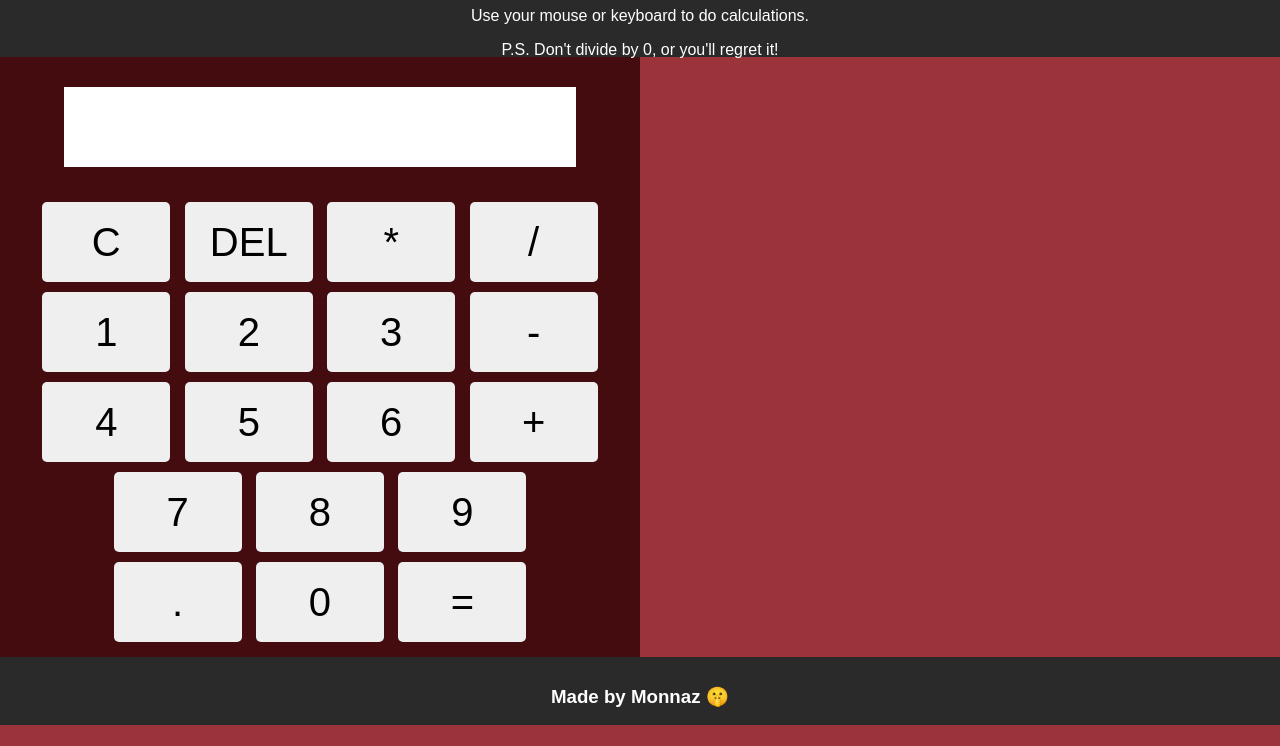
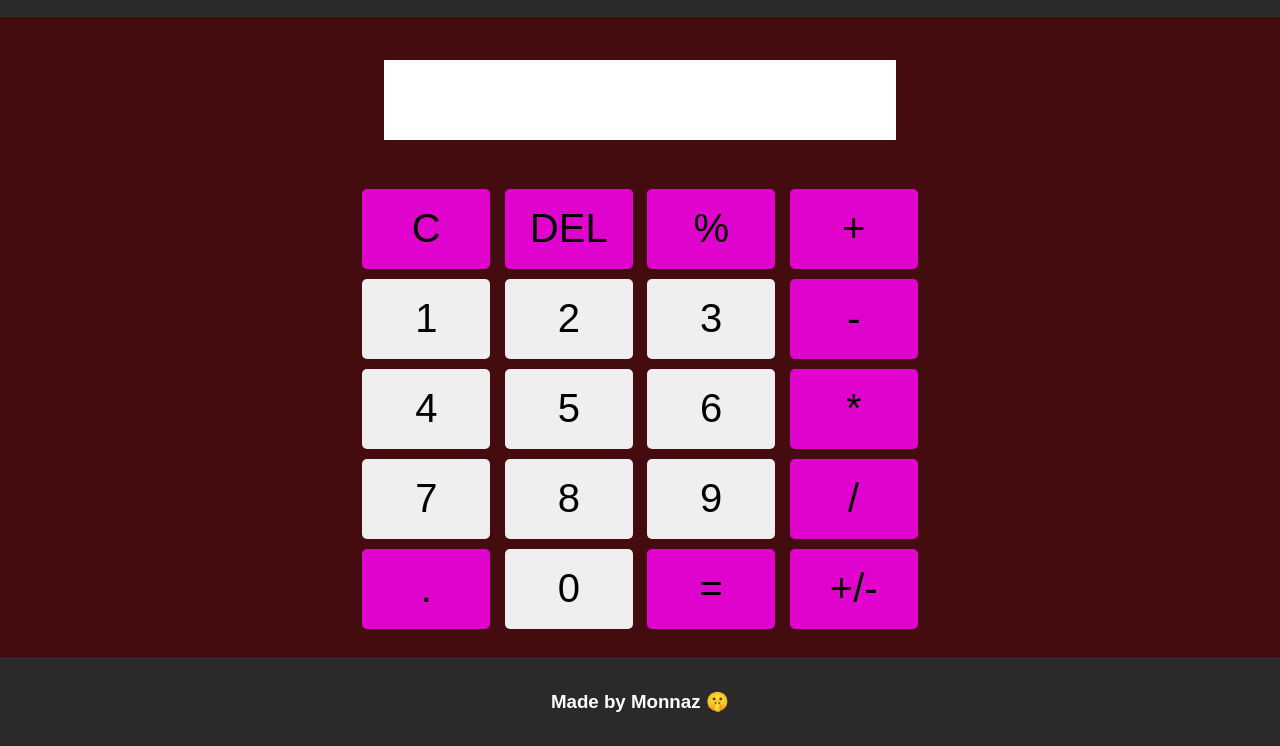
Before and after one commit to Monnaz131/odin-calculator, a plain HTML site: page index.html in a window 1280 px wide. Shown: the part 83-829 px from the top of the page. Before the commit the page ends 808 px from the top, so only its background shows below. Drawn offline with Linux system fonts and the light colour scheme.

Commit message:
Fix display problems

```diff
--- a/index.html
+++ b/index.html
@@ -11,39 +11,41 @@
 <body>
     <header>
         <h1>Online Calculator</h1>
-        <p>Use your mouse or keyboard to do calculations.</p>
-        <p>P.S. Don't divide by 0, or you'll regret it!</p>
     </header>
-    <section id="calculator">
+    <section>
+        <div id="calculator">
             <div id="display" class="display"></div>
             <div id="buttons">
                 <div id="row-one">
-                <button id="clear" class="clear">C</button>
-                <button id="delete" class="delete">DEL</button>
-                <button id="multiply" class="multiply">*</button>
-                <button id="divide" class="divide">/</button>
+                    <button id="clear" class="operators">C</button>
+                    <button id="delete" class="operators">DEL</button>
+                    <button id="percentage" class="operators">%</button>
+                    <button id="add" class="operators">+</button>
                 </div>
                 <div id="row-two">
-                <button id="one" class="one">1</button>
-                <button id="two" class="two">2</button>
-                <button id="three" class="three">3</button>
-                <button id="subtract" class="subtract">-</button>
+                    <button id="one" class="numbers">1</button>
+                    <button id="two" class="numbers">2</button>
+                    <button id="three" class="numbers">3</button>
+                    <button id="subtract" class="operators">-</button>
                 </div>
                 <div id="row-three">
-                <button id="four" class="four">4</button>
-                <button id="five" class="five">5</button>
-                <button id="six" class="six">6</button>
-                <button id="add" class="add">+</button>
+                    <button id="four" class="numbers">4</button>
+                    <button id="five" class="numbers">5</button>
+                    <button id="six" class="numbers">6</button>
+                    <button id="multiply" class="operators">*</button>
                 </div>
                 <div id="row-four">
-                <button id="seven" class="seven">7</button>
-                <button id="eight" class="eight">8</button>
-                <button id="nine" class="nine">9</button>
+                    <button id="seven" class="numbers">7</button>
+                    <button id="eight" class="numbers">8</button>
+                    <button id="nine" class="numbers">9</button>
+                    <button id="divide" class="operators">/</button>
                 </div>
                 <div id="row-five">
-                <button id="decimal" class="decimal">.</button>
-                <button id="zero" class="zero">0</button>
-                <button id="equal" class="equal">=</button>
+                    <button id="decimal" class="operators">.</button>
+                    <button id="zero" class="numbers">0</button>
+                    <button id="equal" class="operators">=</button>
+                    <button id="sign" class="operators">+/-</button>
+                </div>
             </div>
         </div>
     </section>
--- a/style.css
+++ b/style.css
@@ -4,20 +4,19 @@ body {
     margin: 0;
     padding: 0;
     font-family: Arial, Helvetica, sans-serif;
+    width: 100%;
+    height: 100%;
 }
 
 header {
     background-color: #2B2A2A;
     color: white;
-    margin: 0;
     padding: 10px;
-    height: 15vh;
 }
 
 #calculator {
     background-color: #450C0F;
-    height: 75vh;
-    width: 50vw;
+    height: 80vh;
     display: flex;
     flex-direction: column;
     justify-content: space-evenly;
@@ -38,6 +37,14 @@ button:hover {
     background-color: #9B343A;
 }
 
+button:active {
+    background-color: aqua;
+}
+
+.operators {
+    background-color: rgb(224, 3, 206);
+}
+
 .display {
     height: 10vh;
     width: 40vw;
@@ -48,6 +55,6 @@ button:hover {
 footer {
     background-color: #2B2A2A;
     color: white;
-    height: 6vh;
-    padding: 10px;
+    padding: 15px;
+    margin: 0;
 }
```
Lines whose indentation alone changed are shown as unchanged.
